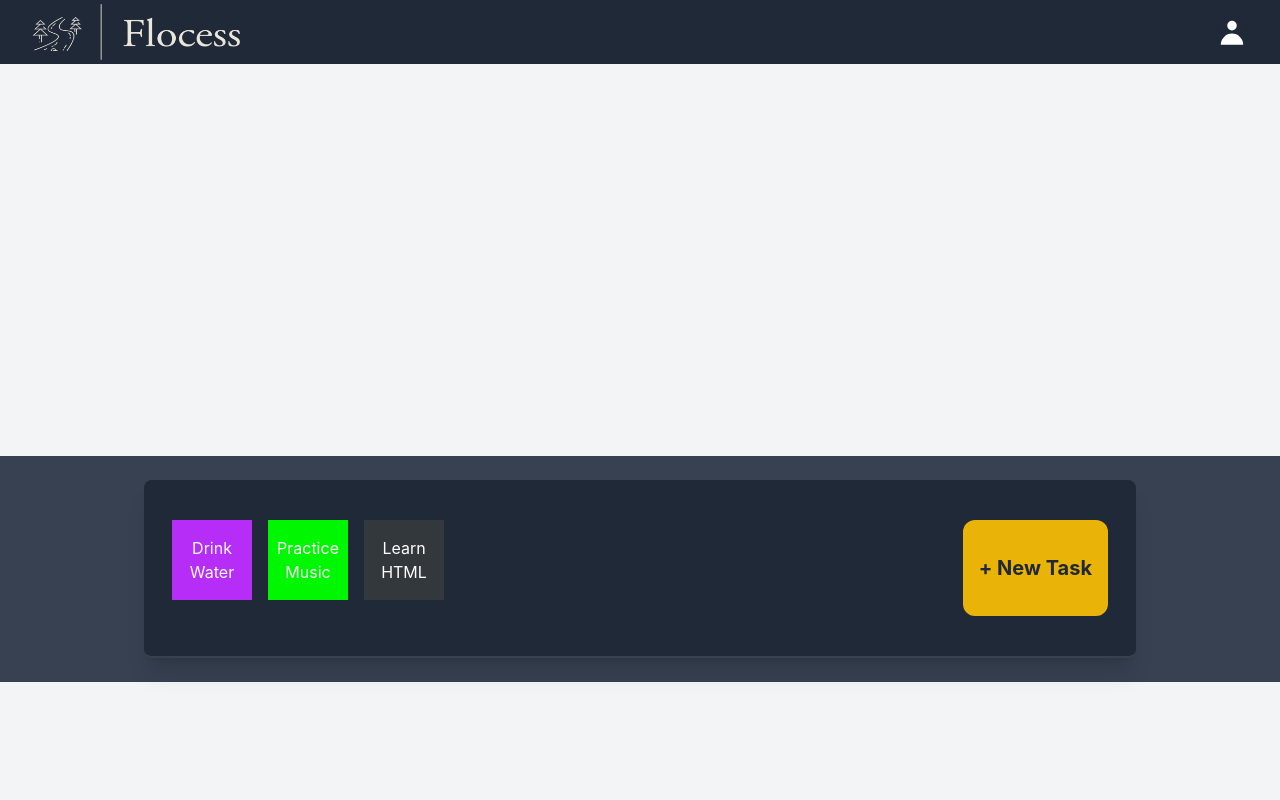
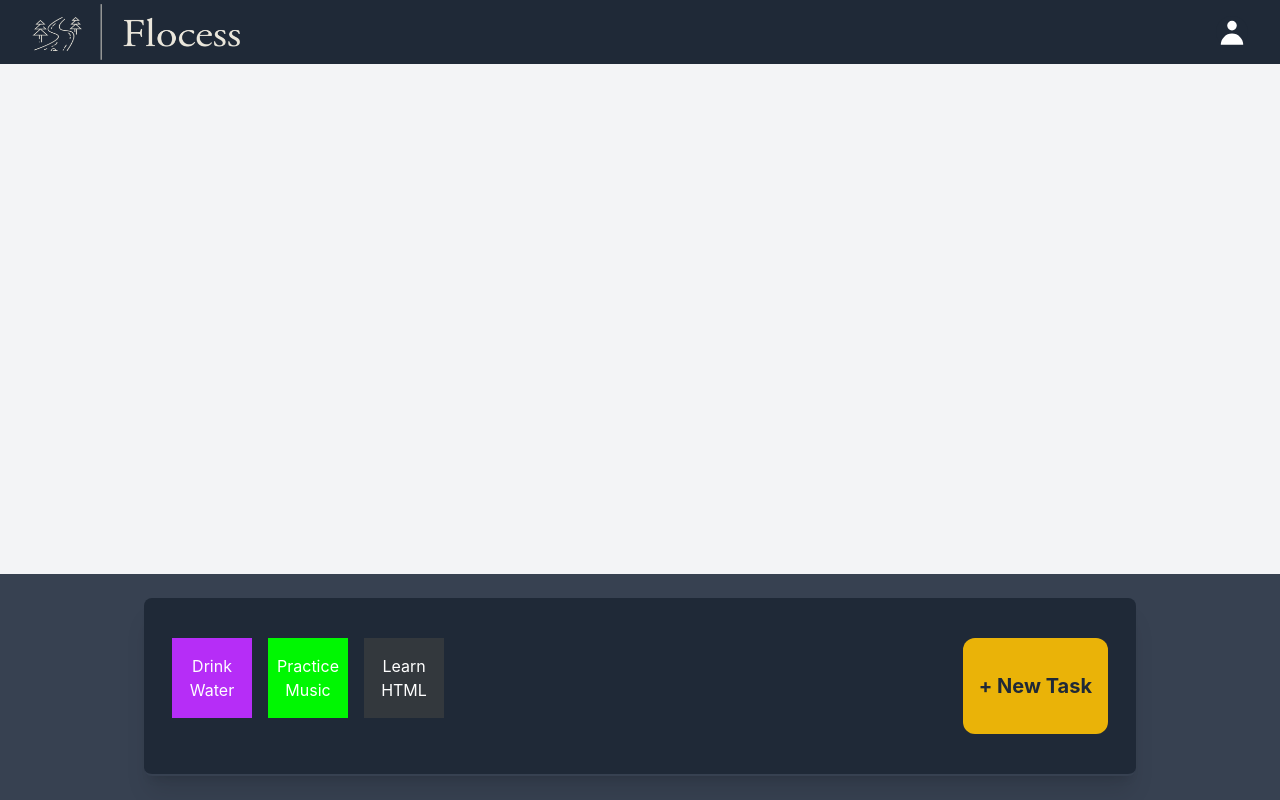
Before and after one commit to tlvu93/flocess, a Next.js app: page /workflow-creator in a window 1280 px wide. Built offline with nearby package versions, Linux system fonts and the light colour scheme.

Commit message:
Resize App Layout

```diff
--- a/pages/_app.tsx
+++ b/pages/_app.tsx
@@ -2,6 +2,7 @@ import "../styles/globals.css";
 import type { AppProps } from "next/app";
 import Layout from "@layouts/Layout";
 import AuthState from "@context/auth-context";
+import { Children } from "react";
 
 function MyApp({ Component, pageProps }: AppProps) {
   return (
--- a/pages/workflow-creator.tsx
+++ b/pages/workflow-creator.tsx
@@ -10,20 +10,18 @@ import { NextPage } from "next";
 
 const WorkflowCreator: NextPage = () => {
   return (
-    <div className="App">
     <ModalState>
       <TaskState>
         <WorkflowState>
           {/* SVG Area / Canvas where the nodes will be rendered */}
           <SVGArea />
-
           {/* Dashboard with Components, which are draggable */}
           <ComponentList />
+
           <Modals />
         </WorkflowState>
       </TaskState>
     </ModalState>
-    </div>
   );
 };
 
--- a/src/components/header/header.tsx
+++ b/src/components/header/header.tsx
@@ -188,7 +188,6 @@ const ProfileButton = ({
 const Header = () => {
   const [open, setOpen] = useState(false);
   const { isAuthenticated, logout } = useAuth();
-  console.log(isAuthenticated);
 
   return (
     <nav className="bg-gray-800">
@@ -248,13 +247,13 @@ const Header = () => {
           <div className="relative flex flex-1  sm:items-stretch">
             {/* Brand */}
             <div className="flex flex-shrink-0 items-center">
-              <div className="relative h-14 w-52">
-                <Link href="/">
-                  <a>
+              <Link href="/">
+                <a>
+                  <div className="relative h-14 w-52">
                     <Image layout="fill" src={"/Flocess.png"} alt="Logo" />
-                  </a>
-                </Link>
-              </div>
+                  </div>
+                </a>
+              </Link>
             </div>
           </div>
           {/* Right Menu Buttons */}
--- a/src/components/svg-area/svg-area.tsx
+++ b/src/components/svg-area/svg-area.tsx
@@ -23,7 +23,6 @@ const SVGArea = () => {
 
   // Draw the Nodes onChange
   useEffect(() => {
-    console.log("Should trigger a redraw!");
     SVGDrawer.draw(
       svgTaskNodes,
       updateTaskNode,
@@ -78,12 +77,12 @@ const SVGArea = () => {
 
   return (
     <div
-      className="m-1"
+      className="m-1 h-[calc(100vh_-_18.6rem)]"
       onDrop={(e) => onDrop(e)}
       onDragLeave={() => onDragLeave()}
       onDragOver={(e) => onDragOver(e)}
     >
-      <svg className="h-96 w-full"></svg>
+      <svg className="h-full w-full"></svg>
     </div>
   );
 };
--- a/src/layouts/Layout.tsx
+++ b/src/layouts/Layout.tsx
@@ -8,12 +8,13 @@ type Props = {
 };
 
 const Layout = ({ children, title = "This is the default title" }: Props) => (
-  <div className="min-h-screen bg-gray-100">
+  <div className="flex min-h-screen flex-col bg-gray-100">
     <Head>
       <title>{title}</title>
       <meta charSet="utf-8" />
       <meta name="viewport" content="initial-scale=1.0, width=device-width" />
     </Head>
+
     <Header />
     {children}
   </div>
```
Lines whose indentation alone changed are shown as unchanged.
